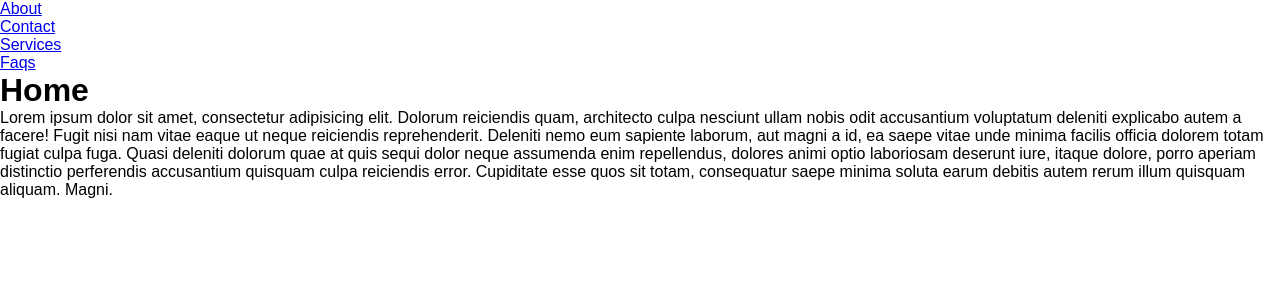
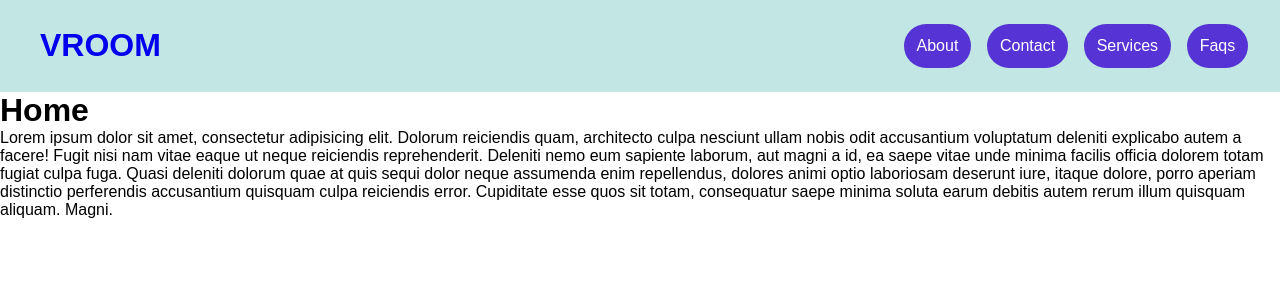
Before and after one commit to Edna-Codes/Vroom-rentals, a React (Vite) app: page / in a window 1280 px wide. Shown: the top 300 px of the page. Built offline with nearby package versions, Linux system fonts and the light colour scheme.

Commit message:
Fix mapping errors

```diff
--- a/src/components/navbar/Navbar.jsx
+++ b/src/components/navbar/Navbar.jsx
@@ -1,6 +1,6 @@
 import './Navbar.css'
 import { Link } from "react-router-dom";
-import { NavData } from '../../data'
+import { navData } from '../../data'
 
 
 
@@ -13,17 +13,30 @@ function Navbar () {
     return (
 
 
+        <>
 
-            <>
-            {NavData.map((Navitems, index) => {
-              return (
-                <div key={index}>
+          <nav>
+            <Link className='tittle' to='./'>
+                VROOM
+            </Link>
+
+
                     <div className='nav-menu'>
-                      <Link to={Navitems.href}>{Navitems.title}</Link>
+                        <ul className='nav-list'>
+
+            {navData.map((item, i) => (
+                <li key={i} className='nav-item'>
+                <Link to={item.href}>{item.title}</Link>
+                </li>
+
+            ))}
+
+
+                        </ul>
                     </div>
-                </div>
-              )
-            })}
+
+          </nav>
+
             </>
 
     //   <nav >
--- a/src/data/index.js
+++ b/src/data/index.js
@@ -1,3 +1,3 @@
-import { NavData } from './NavData'
+import { navData } from './navData'
 
-export { NavData }
+export { navData }
--- a/src/data/NavData.jsx
+++ b/src/data/navData.js
@@ -1,4 +1,4 @@
-export const NavData = [
+export const navData = [
 
 {
     title: 'About',
```
